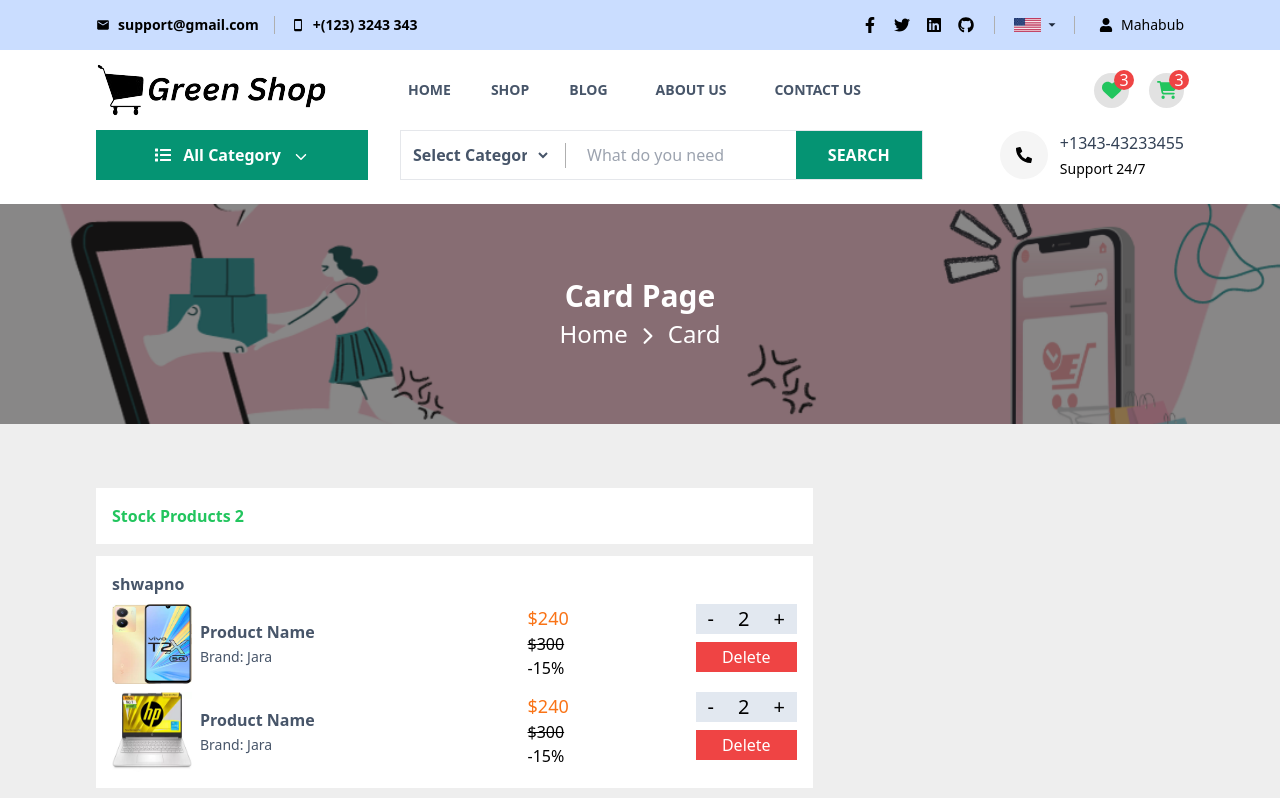
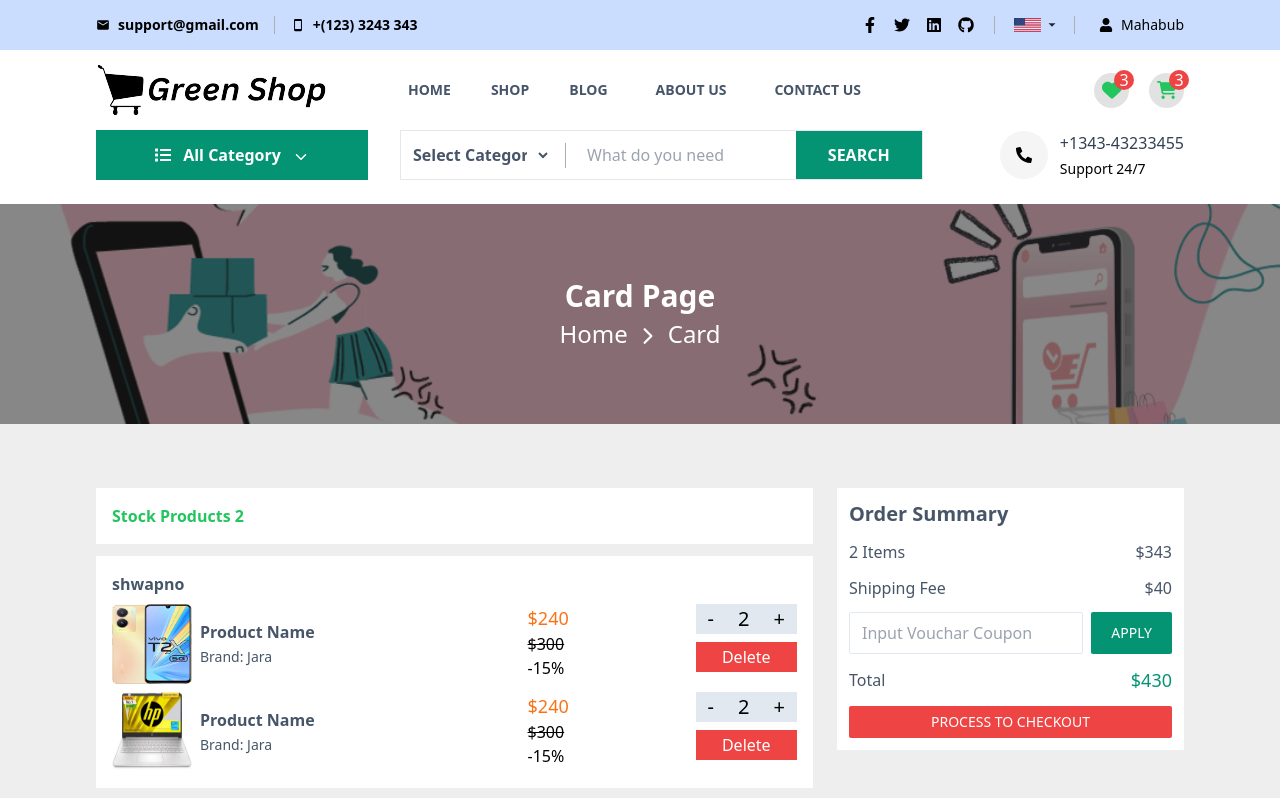
Before and after one commit to webdevmahabub/frontend-mern-multi-vendor-ecommerce, a React (Create React App) app: page /card in a window 1280 px wide. Shown: the top 798 px of the page. Built offline with nearby package versions, Linux system fonts and the light colour scheme.

Commit message:
Card Page Design Setup Part 4

```diff
--- a/src/pages/Card.jsx
+++ b/src/pages/Card.jsx
@@ -116,12 +116,37 @@ const Card = () => {
                     </div>
                 }
 
-
-
-                        </div>
-
+ </div>
                     </div>
                 </div>
+<div className='w-[33%] md-lg:w-full'>
+    <div className='pl-3 md-lg:pl-0 md-lg:mt-5'>
+        {
+            card_products.length > 0 && <div className='bg-white p-3 text-slate-600 flex flex-col gap-3'>
+                <h2 className='text-xl font-bold'>Order Summary</h2>
+                <div className='flex justify-between items-center'>
+                    <span>2 Items </span>
+                    <span>$343 </span>
+                </div>
+                <div className='flex justify-between items-center'>
+                    <span>Shipping Fee </span>
+                    <span>$40 </span>
+                </div>
+                <div className='flex gap-2'>
+                <input className='w-full px-3 py-2 border border-slate-200 outline-0 focus:border-green-500 rounded-sm' type="text" placeholder='Input Vouchar Coupon' />
+                <button className='px-5 py-[1px] bg-[#059473] text-white rounded-sm uppercase text-sm'>Apply</button>
+                </div>
+                <div className='flex justify-between items-center'>
+                    <span>Total</span>
+                    <span className='text-lg text-[#059473]'>$430 </span>
+                </div>
+                <button className='px-5 py-[6px] rounded-sm hover:shadow-red-500/50 hover:shadow-lg bg-red-500 text-sm text-white uppercase '>
+                    Process to Checkout
+                </button>
+            </div>
+        }
+    </div>
+</div>
             </div>
 
             : <div>
```
